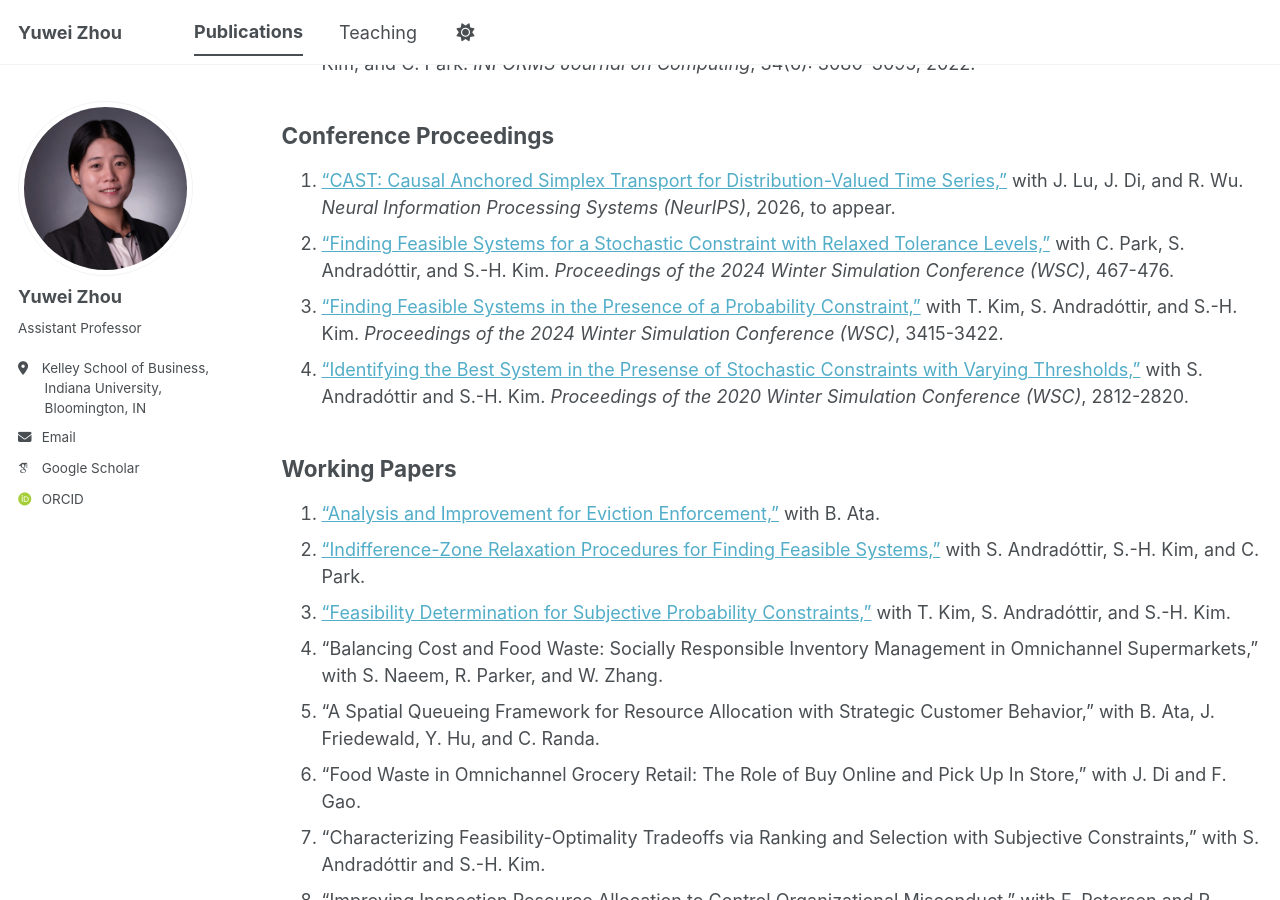
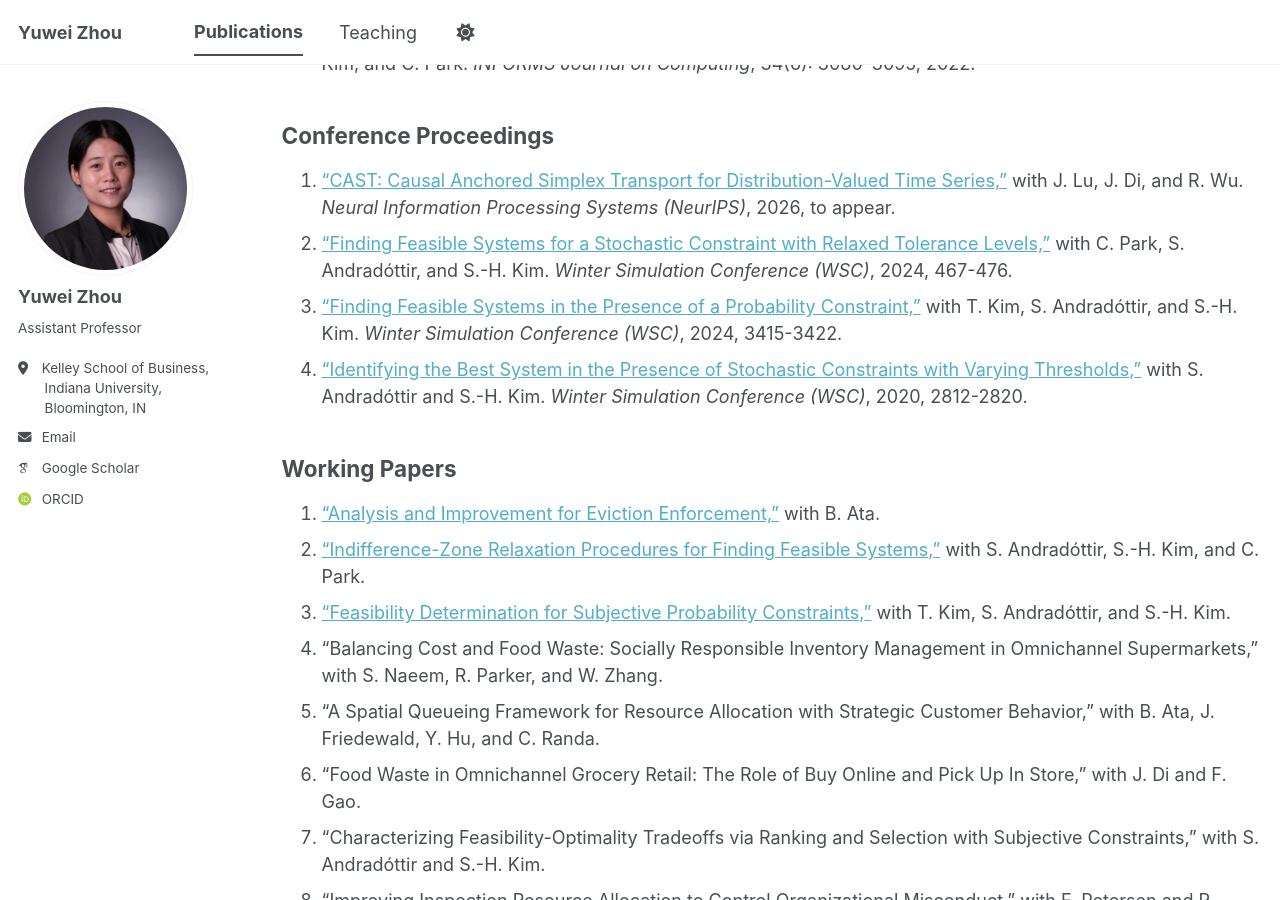
Before and after one commit to yuweizhou3/yuweizhou3.github.io, a Jekyll site: the page built from _pages/publications.md, in a window 1280 px wide and 900 px high, scrolled down 385 px. Built offline with Jekyll 4.4.1, drawn with Linux system fonts in a browser that asks for light colours; some web fonts are replaced; a script bundle is joined from its source files by our own code; library files that are not in the unit come from our copies.

Commit message:
Update publications.md

```diff
--- a/_pages/publications.md
+++ b/_pages/publications.md
@@ -13,9 +13,9 @@ author_profile: true
 
 ## Conference Proceedings
 1. ["CAST: Causal Anchored Simplex Transport for Distribution-Valued Time Series,"](https://arxiv.org/abs/2605.16919) with J. Lu, J. Di, and R. Wu. *Neural Information Processing Systems (NeurIPS)*, 2026, to appear.
-2. ["Finding Feasible Systems for a Stochastic Constraint with Relaxed Tolerance Levels,"](https://ieeexplore.ieee.org/document/10838993) with C. Park, S. Andradóttir, and S.-H. Kim. *Proceedings of the 2024 Winter Simulation Conference (WSC)*, 467-476.
-3. ["Finding Feasible Systems in the Presence of a Probability Constraint,"](https://ieeexplore.ieee.org/document/10838753) with T. Kim, S. Andradóttir, and S.-H. Kim. *Proceedings of the 2024 Winter Simulation Conference (WSC)*, 3415-3422.
-4. ["Identifying the Best System in the Presense of Stochastic Constraints with Varying Thresholds,"](https://ieeexplore.ieee.org/abstract/document/9384097) with S. Andradóttir and S.-H. Kim. *Proceedings of the 2020 Winter Simulation Conference (WSC)*, 2812-2820.
+2. ["Finding Feasible Systems for a Stochastic Constraint with Relaxed Tolerance Levels,"](https://ieeexplore.ieee.org/document/10838993) with C. Park, S. Andradóttir, and S.-H. Kim. *Winter Simulation Conference (WSC)*, 2024, 467-476.
+3. ["Finding Feasible Systems in the Presence of a Probability Constraint,"](https://ieeexplore.ieee.org/document/10838753) with T. Kim, S. Andradóttir, and S.-H. Kim. *Winter Simulation Conference (WSC)*, 2024, 3415-3422.
+4. ["Identifying the Best System in the Presence of Stochastic Constraints with Varying Thresholds,"](https://ieeexplore.ieee.org/abstract/document/9384097) with S. Andradóttir and S.-H. Kim. *Winter Simulation Conference (WSC)*, 2020, 2812-2820.
 
 ## Working Papers
 1. ["Analysis and Improvement for Eviction Enforcement,"](https://papers.ssrn.com/sol3/papers.cfm?abstract_id=5149529) with B. Ata.
```
